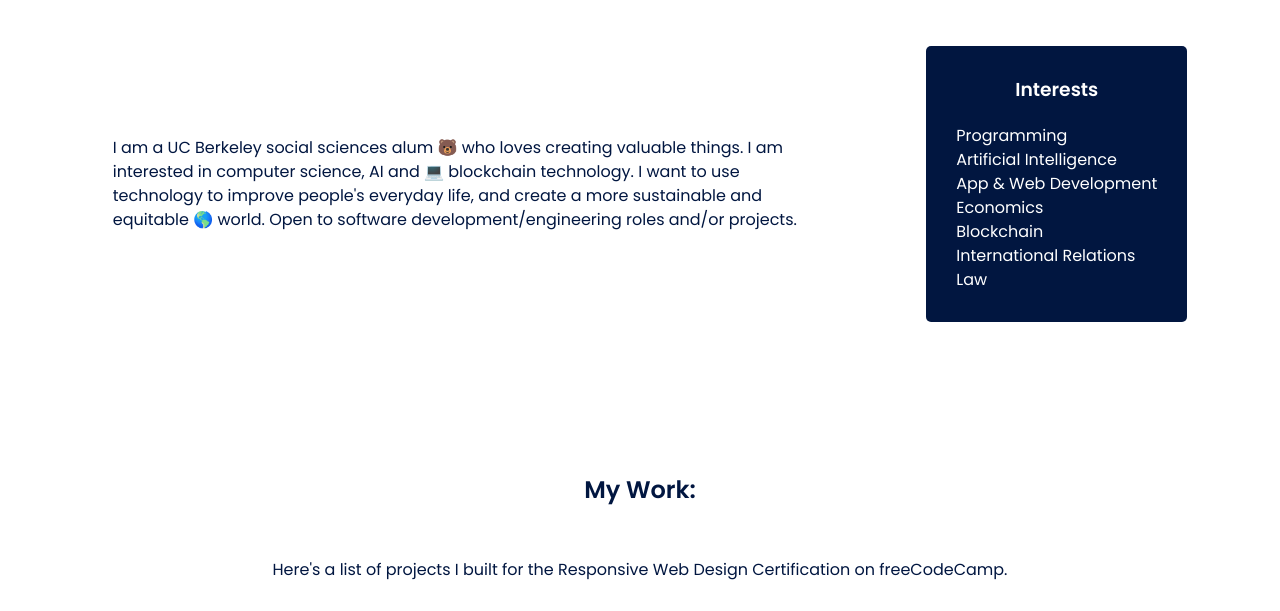
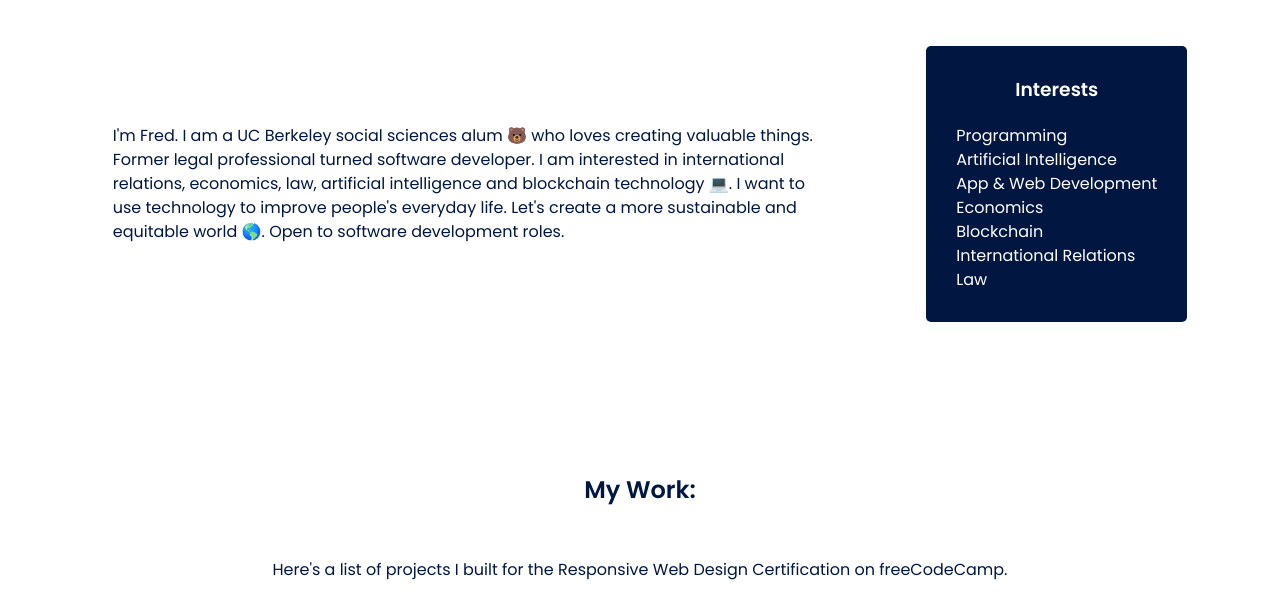
Before and after one commit to fredjoya/personal-portfolio, a plain HTML site: page index.html in a window 1280 px wide. Shown: the part 1040-1651 px from the top of the page. Drawn offline with Linux system fonts and the light colour scheme.

Commit message:
Update index.html

```diff
--- a/index.html
+++ b/index.html
@@ -60,9 +60,7 @@
                 <div id="about-container">
                     <div id="my-story">
                         <p>
-                        I am a UC Berkeley social sciences alum 🐻 who loves creating valuable things. I am interested in computer
-                        science, AI and 💻 blockchain technology. I want to use technology to improve people's everyday life, and create a more
-                        sustainable and equitable 🌎 world. Open to software development/engineering roles and/or projects.</p>
+                        I'm Fred. I am a UC Berkeley social sciences alum 🐻 who loves creating valuable things. Former legal professional turned software developer. I am interested in international relations, economics, law, artificial intelligence and blockchain technology 💻. I want to use technology to improve people's everyday life. Let's create a more sustainable and equitable world 🌎. Open to software development roles.</p>
                     </div>
                     <div id="interests-list">
                         <h3>Interests</h3>
```
